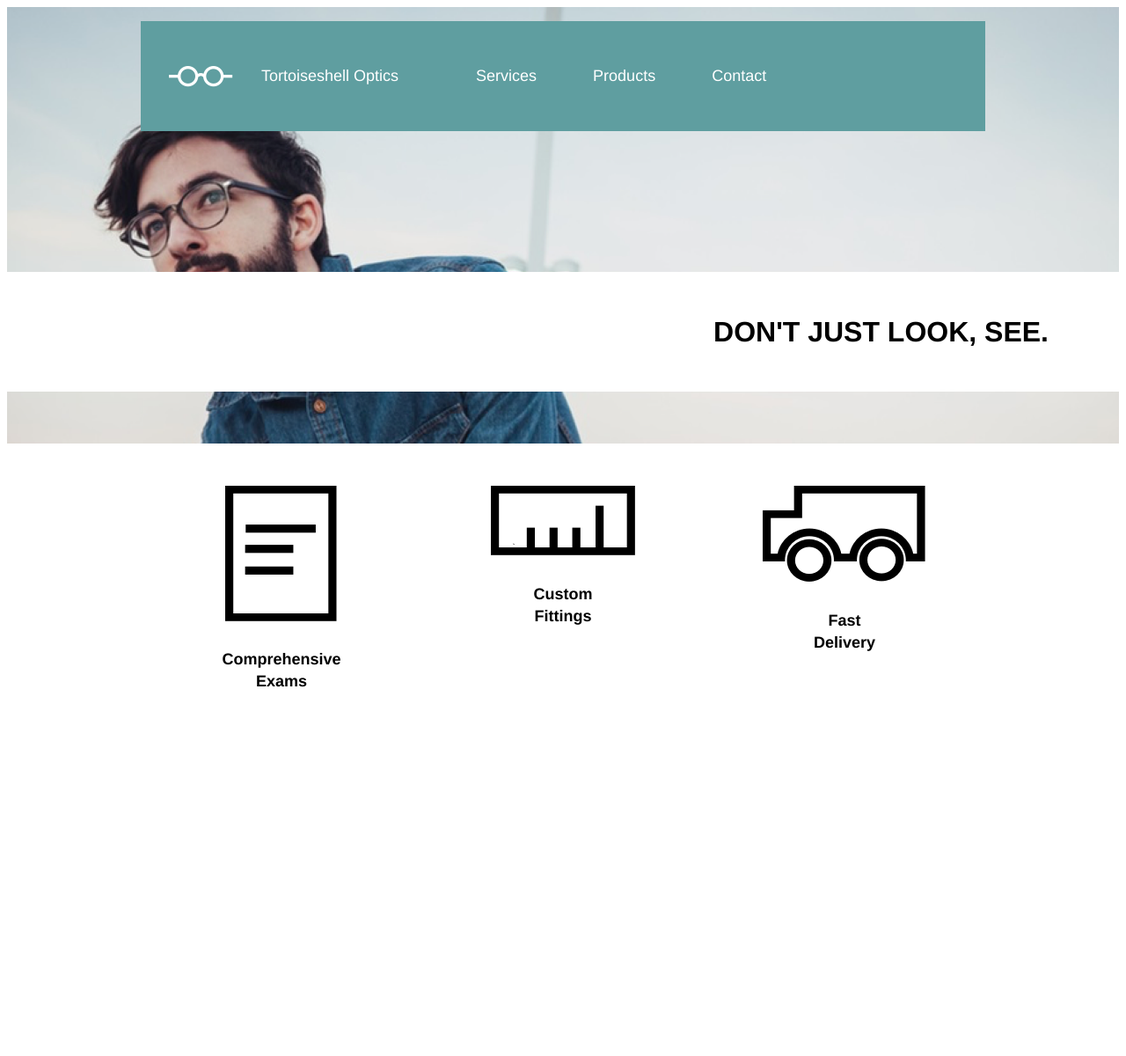
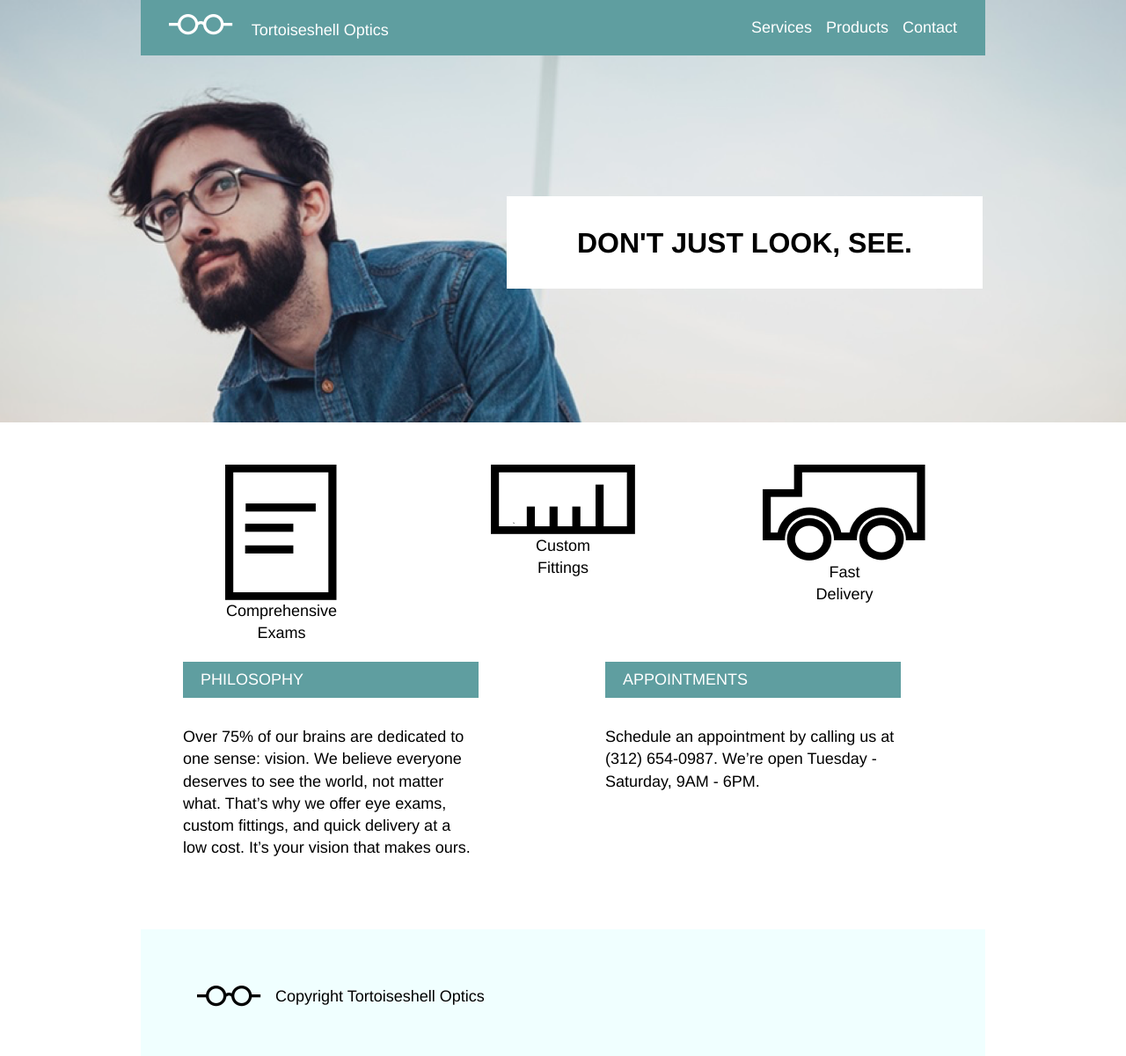
Before and after one commit to daveliew/tortoiseshell_optics, a plain HTML site: page index.html in a window 1280 px wide. Shown: the whole page at 88% size. Before the commit the page ends 811 px from the top, so only its background shows below. Drawn offline with Linux system fonts and the light colour scheme.

Commit message:
FEAT: Desktop styling

```diff
--- a/index.html
+++ b/index.html
@@ -5,14 +5,18 @@
   <meta name="viewport" content="width=device-width, initial-scale=1.0">
   <meta http-equiv="X-UA-Compatible" content="ie=edge">
   <title>Tortoiseshell Optics</title>
+  <link rel="stylesheet" href="./resources/css/reset.css">
   <link rel="stylesheet" href="./resources/css/styles.css">
 </head>
 <body>
-  <div class="hero">
-    <div class="container">
-      <nav>
+
+  <!-- header -->
+  <header>
+    <nav class="container">
+      <div class="logo">
         <img src="./resources/images/logo-white.png" alt="logo-white">
         <span>Tortoiseshell Optics</span>
+      </div>
       <div class="menu">
         <ul>
           <li>Services</li>
@@ -21,40 +25,50 @@
         </ul>
       </div>
     </nav>
-    </div>
-    <div class="headline">
+    <div class="flex container">
+      <div class="main-banner">
         <h1>DON'T JUST LOOK, SEE.</h1>
       </div>
     </div>
-  <div class="main">
-    <div class="container features">
-        <div class="feature-card">
-          <div class="feature icon">
+  </header>
+
+  <!-- Features -->
+  <section class="features container">
+    <div class="feature">
       <img src="./resources/images/paper-icon.png" alt="paper">
+      <span>Comprehensive Exams</span>
     </div>
-          <div class="feature-info">
-            <h4>Comprehensive Exams</h4>
+    <div class="feature">
+      <img src="./resources/images/ruler-icon.png" alt="ruler">
+      <span>Custom Fittings</span>
     </div>
+    <div class="feature">
+      <img src="./resources/images/truck-icon.png" alt="truck">
+      <span>Fast Delivery</span>
     </div>
-        <div class="feature-card">
-          <div class="feature icon">
-            <img src="./resources/images/ruler-icon.png" alt="paper">
+  </section>
+
+  <!-- Business Info -->
+  <section class="business-info container">
+    <div class="info">
+      <div class="title">PHILOSOPHY</div>
+      <p>
+        Over 75% of our brains are dedicated to one sense: vision. We believe everyone deserves to see the world, not matter what. That’s why we offer eye exams, custom fittings, and quick delivery at a low cost. It’s your vision that makes ours.
+      </p>
     </div>
-          <div class="feature-info">
-            <h4>Custom Fittings</h4>
+    <div class="info">
+      <div class="title">APPOINTMENTS</div>
+      <p>
+        Schedule an appointment by calling us at (312) 654-0987. We’re open Tuesday - Saturday, 9AM - 6PM.
+      </p>
     </div>
-        </div>
-        <div class="feature-card">
-          <div class="feature icon">
-            <img src="./resources/images/truck-icon.png" alt="paper">
-          </div>
-          <div class="feature-info">
-            <h4>Fast Delivery</h4>
-          </div>
-        </div>
-    </div>
+  </section>
 
-  </div>
+  <!-- Footer Section -->
+  <footer class="container">
+    <img src="./resources/images/logo-black.png" alt="logo-black">
+    <span>Copyright Tortoiseshell Optics</span>
+  </footer>
 
 </body>
 </html>
--- /dev/null
+++ b/resources/css/reset.css
@@ -0,0 +1,48 @@
+/* http://meyerweb.com/eric/tools/css/reset/
+   v2.0 | 20110126
+   License: none (public domain)
+*/
+
+html, body, div, span, applet, object, iframe,
+h1, h2, h3, h4, h5, h6, p, blockquote, pre,
+a, abbr, acronym, address, big, cite, code,
+del, dfn, em, img, ins, kbd, q, s, samp,
+small, strike, strong, sub, sup, tt, var,
+b, u, i, center,
+dl, dt, dd, ol, ul, li,
+fieldset, form, label, legend,
+table, caption, tbody, tfoot, thead, tr, th, td,
+article, aside, canvas, details, embed,
+figure, figcaption, footer, header, hgroup,
+menu, nav, output, ruby, section, summary,
+time, mark, audio, video {
+	margin: 0;
+	padding: 0;
+	border: 0;
+	font-size: 100%;
+	font: inherit;
+	vertical-align: baseline;
+}
+/* HTML5 display-role reset for older browsers */
+article, aside, details, figcaption, figure,
+footer, header, hgroup, menu, nav, section {
+	display: block;
+}
+body {
+	line-height: 1;
+}
+ol, ul {
+	list-style: none;
+}
+blockquote, q {
+	quotes: none;
+}
+blockquote:before, blockquote:after,
+q:before, q:after {
+	content: '';
+	content: none;
+}
+table {
+	border-collapse: collapse;
+	border-spacing: 0;
+}
--- a/resources/css/styles.css
+++ b/resources/css/styles.css
@@ -1,72 +1,83 @@
-body{
+/* Universal Styles */
+* {
+  margin: 0;
+  padding: 0;
+  box-sizing: border-box;
+}
+
+body {
   font-size: 18px;
-  font-family: Helvetica, Arial, sans-serif;
+  font-family: Helvetica, sans-serif;
   line-height: 1.4;
 }
 
-.container{
+.container {
   max-width: 960px;
   margin: auto;
 }
 
-nav{
-  background-color: cadetblue;
-  color: white;
-  display: flex;
-  justify-content: flex-start;
-  align-items: center;
-  align-content: space-between;
-  padding: 1rem 0;
-}
-
-nav img{
-  height: 1.5rem;
-  margin: 0 1rem 0 2rem;
-}
-
-nav span{
-  margin: 1rem;
-}
-
-
-ul{
-  list-style: none;
-  display: flex;
-  flex-direction: row;
-}
-
-li{
-  margin: 1rem 2rem;
-}
-
-.hero{
+/* Nav Bar */
+header {
   background-image: url("../images/glasses-bg.png");
   height: 30rem;
   background-size: cover;
   background-repeat: no-repeat;
   background-position: center;
-  padding-top: 1rem;
 }
 
-.headline{
-  background-color: white;
+nav {
+  background-color: cadetblue;
+  color: white;
   display: flex;
-  justify-content: flex-end;
-  padding: 1.5rem 5rem;
-  margin-top: 10rem;
+  align-items: center;
+  justify-content: space-between;
+  padding: 1rem 0;
 }
 
-h1{
+nav img {
+  height: 1.5rem;
+  margin: 0 1rem 0 2rem;
+}
+
+ul {
+  display: flex;
+  align-items: center;
+  list-style-type: none;
+  margin-right: 1rem;
+}
+
+li {
+  margin-right: 1rem;
+}
+
+/* Main Banner */
+.flex {
+  display: flex;
+}
+
+.main-banner {
+  background-color: white;
+  display: inline-block;
+  padding: 0.75rem 5rem;
+  margin-top: 10rem;
+  margin-left: 26rem;
+  line-height: 2.4rem;
+}
+
+h1 {
   font-size: 2rem;
   font-weight: bold;
+  margin: 0.67em 0;
 }
 
-.features{
+/* Features Section */
+.features {
   display: flex;
   justify-content: space-around;
+  align-items: center;
 }
 
-.feature-card{
+.feature {
   display: flex;
   flex-direction: column;
   align-items: center;
@@ -77,13 +88,42 @@ h1{
   width: 5rem;
 }
 
-.feature-icon{
-  max-width: 3.5rem;
+/* Business Info */
+.business-info {
+  margin-top: 3rem;
+  display: flex;
+  justify-content: space-around;
+}
+
+.info {
+  width: 35%;
+  margin-bottom: 4rem;
+  margin-right: 5%;
+}
+
+.title {
+  min-width: 10rem;
+  padding: 0.5rem 1.25rem;
+  color: white;
+  background-color: cadetblue;
   margin-bottom: 1rem;
 }
 
-.feature-info{
+.info p {
+  padding: 1rem 0;
+}
+
+
+/* Footer */
+footer {
+  height: 9rem;
+  margin-top: 5rem;
+  padding-top: 4rem;
   display: flex;
-  justify-content: flex-end;
-  align-items: baseline;
+  background-color: azure;
 }
+
+footer img{
+  height: 1.5rem;
+  margin: 0 1rem 0 4rem;
+}
```
Lines whose indentation alone changed are shown as unchanged.
